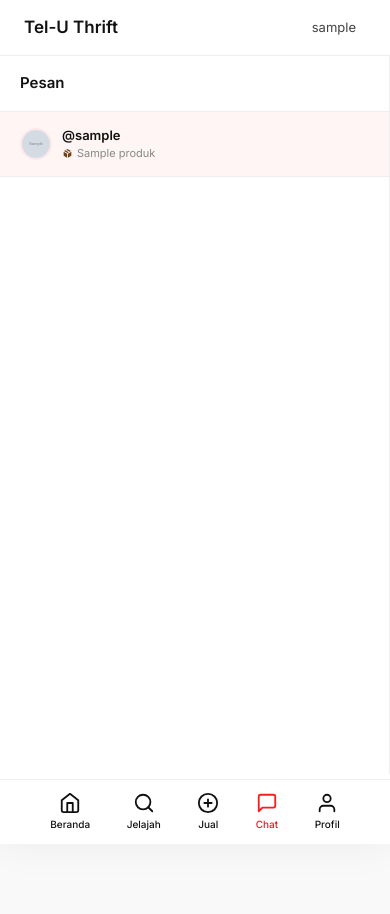
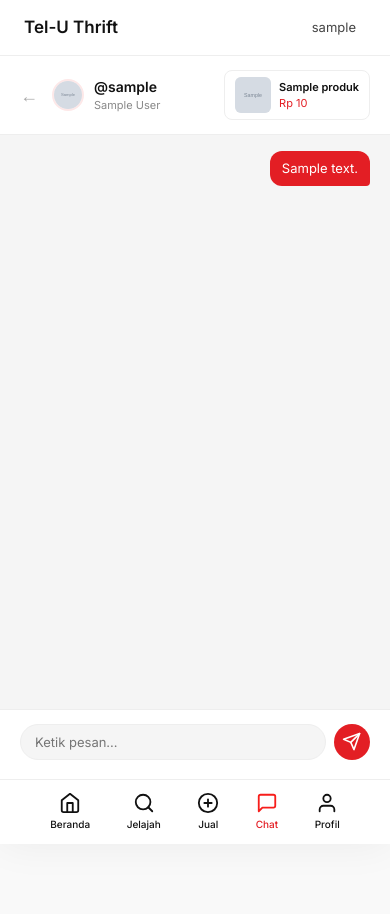
Before and after one commit to PBW-1-2026/4903-tubes-team-7, a PHP site: page /chat.php?id=1 in a window 390 px wide. Run offline with PHP 8.4, Linux system fonts and the light colour scheme; the visitor is signed in with stand-in values (Sample User, id 1); tables that the repository leaves empty or names only in its code hold one stand-in row (values such as "Sample post"); grey boxes marked "Sample" are stand-in pictures.

Commit message:
perbaikan tampilan handphone

```diff
--- a/teluThrift/chat.php
+++ b/teluThrift/chat.php
@@ -9,7 +9,7 @@ require_once "proses_chat.php";
     <meta charset="UTF-8">
     <meta name="viewport" content="width=device-width, initial-scale=1.0">
     <title>Chat Tel-U Thrift</title>
-    <link rel="stylesheet" href="css/chat.css?v=2">
+    <link rel="stylesheet" href="css/chat.css">
 
 </head>
 <body>
@@ -25,7 +25,7 @@ require_once "proses_chat.php";
 <div class="tata-letak-chat">
 
     <!-- DAFTAR PERCAKAPAN -->
-    <div class="daftar-chat" id="chatList">
+    <div class="daftar-chat <?= $conv_aktif ? 'sembunyi-di-mobile' : '' ?>" id="chatList">
         <div class="kepala-daftar-chat">Pesan</div>
 
         <?php if (mysqli_num_rows($result_list) == 0): ?>
--- a/teluThrift/css/chat.css
+++ b/teluThrift/css/chat.css
@@ -1,5 +1,4 @@
 @import url('https://fonts.googleapis.com/css2?family=Inter:wght@300;400;500;600&display=swap');
-@import url('https://fonts.googleapis.com/css2?family=Material+Symbols+Rounded:opsz,wght,FILL,GRAD@20,400,0,0');
 
 * { box-sizing: border-box; margin: 0; padding: 0; }
 body {
@@ -160,6 +159,7 @@ img { display: block; max-width: 100%; }
 
 @media (max-width: 768px) {
     .daftar-chat { width: 100%; }
-    .jendela-chat { display: none; }
+    .daftar-chat.sembunyi-di-mobile { display: none; }
+    .jendela-chat { display: none; width: 100%; }
     .jendela-chat.buka { display: flex; }
 }
--- a/teluThrift/index.php
+++ b/teluThrift/index.php
@@ -9,7 +9,7 @@ require_once "proses_index.php";
     <meta charset="UTF-8">
     <meta name="viewport" content="width=device-width, initial-scale=1.0">
     <title>Tel-U Thrift</title>
-    <link rel="stylesheet" href="css/index.css?v=2">
+    <link rel="stylesheet" href="css/index.css">
 
 </head>
 <body>
```
